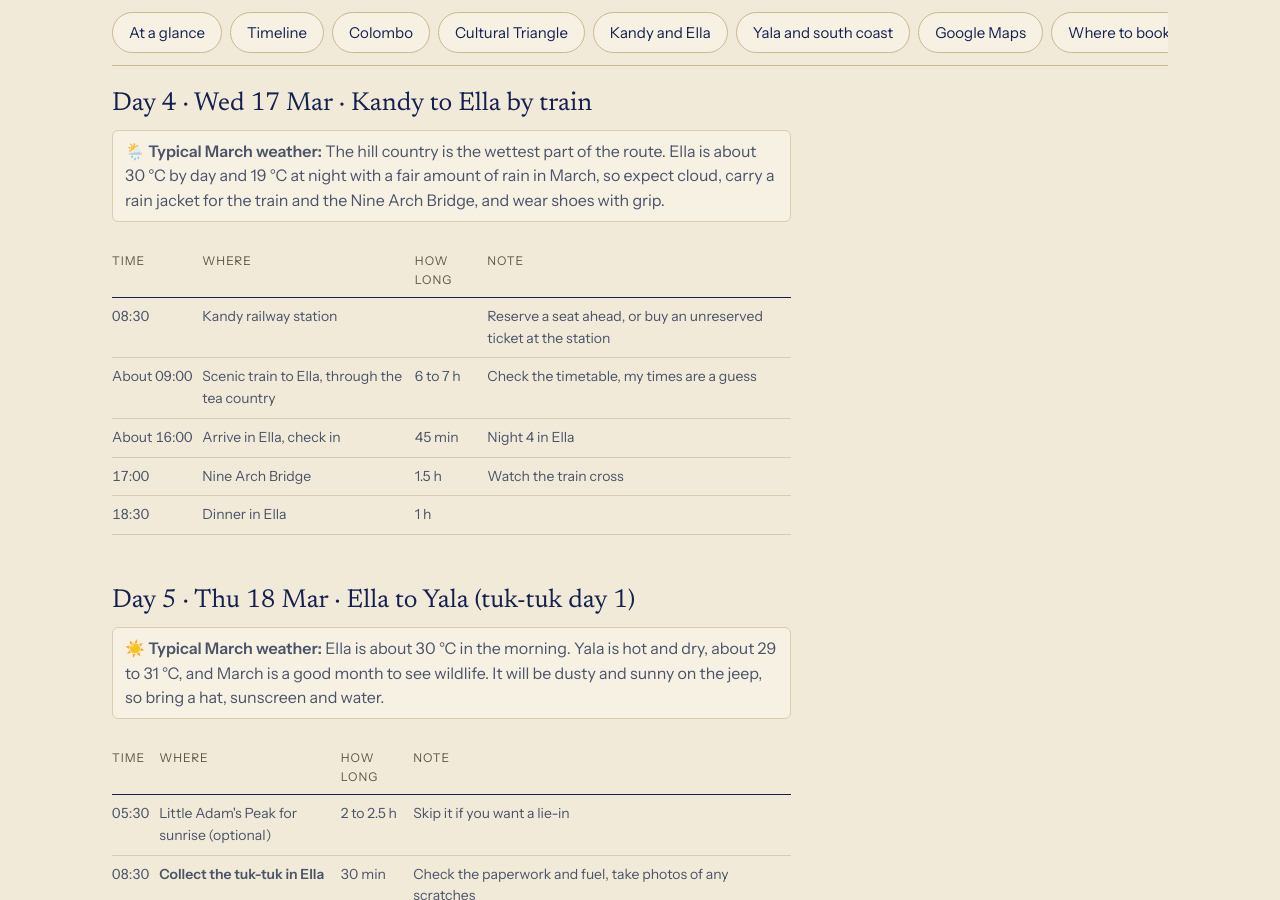
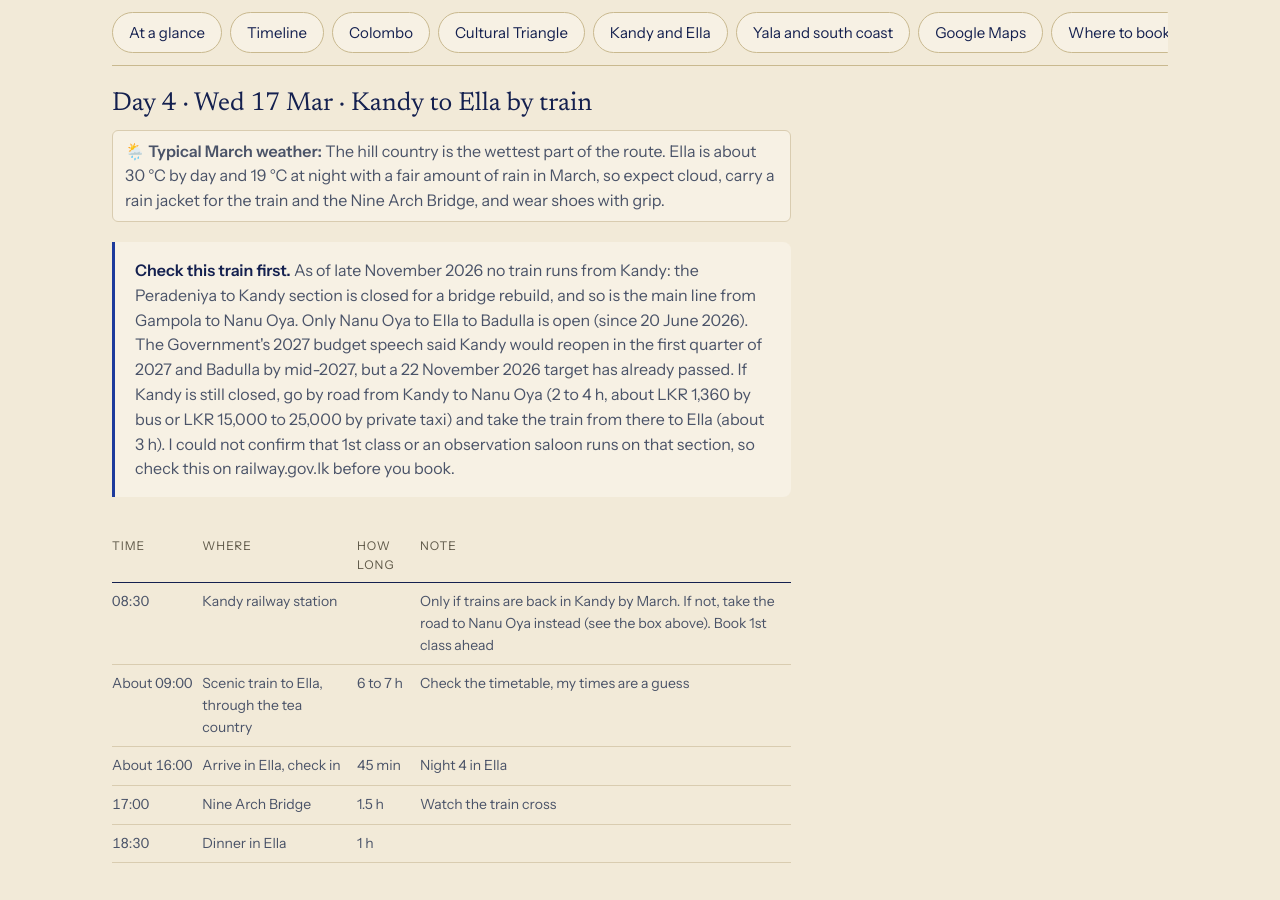
Before and after one commit to gdncomm-aditya-kanoi/Travel-Train, a Jekyll site: the page built from plans/sri-lanka.html, in a window 1280 px wide and 900 px high, scrolled down 5070 px. Built offline with Jekyll 4.4.1, drawn with Linux system fonts in a browser that asks for light colours; some of the changed text lies outside the part shown.

Commit message:
Sri Lanka plan: skip the Lotus Tower deck, add the Kandy to Ella train closure with a Nanu Oya fallback and 1st class notes
Co-Authored-By: Claude <noreply@anthropic.com>

```diff
--- a/assets/plans/sri-lanka-places.csv
+++ b/assets/plans/sri-lanka-places.csv
@@ -3,7 +3,7 @@ Bandaranaike International Airport (CMB),"Bandaranaike International Airport Kat
 Kelaniya Raja Maha Vihara,"Kelaniya Raja Maha Vihara Colombo, Sri Lanka","Temple, free",Colombo,Day 2
 Gangaramaya Temple,"Gangaramaya Temple Colombo, Sri Lanka",About LKR 400,Colombo,Day 2
 Seema Malaka Temple,"Seema Malaka Temple Beira Lake Colombo, Sri Lanka",Floating temple on Beira Lake,Colombo,Day 2
-Colombo Lotus Tower,"Colombo Lotus Tower, Sri Lanka","Observation deck, about USD 20",Colombo,Day 2
+Colombo Lotus Tower,"Colombo Lotus Tower, Sri Lanka","See it from outside, we skip the USD 20 deck",Colombo,Day 2
 "Kiri Kopi, Flower Road","Kiri Kopi Flower Road Colombo, Sri Lanka","Cafe, about 1,400 to 1,800 INR for two",Colombo,Day 2
 Seed cafe,"Seed cafe Colombo, Sri Lanka","Cafe, about 800 to 1,100 INR for two",Colombo,Day 2
 Colombo Mount Hostel,"Colombo Mount Hostel Mount Lavinia, Sri Lanka","Dorm, on the coastal train line",Colombo,"Day 1, 8"
--- a/plans/sri-lanka.html
+++ b/plans/sri-lanka.html
@@ -104,8 +104,9 @@ permalink: /plans/sri-lanka/
 </tbody></table></div>
 <h3 class="day-times">Day 4 · Wed 17 Mar · Kandy to Ella by train</h3>
 <p class="day-weather">🌦️ <strong>Typical March weather:</strong> The hill country is the wettest part of the route. Ella is about 30 °C by day and 19 °C at night with a fair amount of rain in March, so expect cloud, carry a rain jacket for the train and the Nine Arch Bridge, and wear shoes with grip.</p>
+<div class="callout"><strong>Check this train first.</strong> As of late November 2026 no train runs from Kandy: the Peradeniya to Kandy section is closed for a bridge rebuild, and so is the main line from Gampola to Nanu Oya. Only Nanu Oya to Ella to Badulla is open (since 20 June 2026). The Government's 2027 budget speech said Kandy would reopen in the first quarter of 2027 and Badulla by mid-2027, but a 22 November 2026 target has already passed. If Kandy is still closed, go by road from Kandy to Nanu Oya (2 to 4 h, about LKR 1,360 by bus or LKR 15,000 to 25,000 by private taxi) and take the train from there to Ella (about 3 h). I could not confirm that 1st class or an observation saloon runs on that section, so check this on railway.gov.lk before you book.</div>
 <div class="table-scroll"><table class="timetable tl-times"><thead><tr><th>Time</th><th>Where</th><th>How long</th><th>Note</th></tr></thead><tbody>
-<tr><td>08:30</td><td>Kandy railway station</td><td></td><td>Reserve a seat ahead, or buy an unreserved ticket at the station</td></tr>
+<tr><td>08:30</td><td>Kandy railway station</td><td></td><td>Only if trains are back in Kandy by March. If not, take the road to Nanu Oya instead (see the box above). Book 1st class ahead</td></tr>
 <tr><td>About 09:00</td><td>Scenic train to Ella, through the tea country</td><td>6 to 7 h</td><td>Check the timetable, my times are a guess</td></tr>
 <tr><td>About 16:00</td><td>Arrive in Ella, check in</td><td>45 min</td><td>Night 4 in Ella</td></tr>
 <tr><td>17:00</td><td>Nine Arch Bridge</td><td>1.5 h</td><td>Watch the train cross</td></tr>
@@ -161,7 +162,7 @@ permalink: /plans/sri-lanka/
 <tr><td>09:45</td><td>Galle Fort: ramparts, lighthouse, Pedlar Street</td><td>2 h</td><td></td></tr>
 <tr><td>12:00</td><td>Lunch at KiXi Fort Galle</td><td>1 h</td><td></td></tr>
 <tr><td>13:15</td><td><strong>Drop the tuk-tuk in Galle</strong></td><td>30 min</td><td>Return it as agreed with the company</td></tr>
-<tr><td>14:00</td><td>Coastal train from Galle to Colombo</td><td>2.5 to 3 h</td><td>Check the timetable. The Tsunami Museum at Telwatta is on the way</td></tr>
+<tr><td>14:00</td><td>Coastal train from Galle to Colombo</td><td>2.5 to 3 h</td><td>Check the timetable: I could not confirm times. Only one train a day has 1st class (air-conditioned, reserved seats, about LKR 1,000 to 1,440), so plan the afternoon around that train. The Tsunami Museum at Telwatta is on the way</td></tr>
 <tr><td>17:00</td><td>Check in at Colombo Mount Hostel</td><td>30 min</td><td>Night 8. Get off at Mount Lavinia or Fort</td></tr>
 </tbody></table></div>
 <h3 class="day-times">Day 9 · Mon 22 Mar · Colombo and home</h3>
@@ -282,7 +283,7 @@ permalink: /plans/sri-lanka/
 <tr><td>Colombo</td><td>Kelaniya Raja Maha Vihara</td><td>Day 2</td><td>Temple, free</td><td><a href="https://www.google.com/maps/search/?api=1&query=Kelaniya+Raja+Maha+Vihara+Colombo+Sri+Lanka" target="_blank" rel="noopener">Open</a></td></tr>
 <tr><td>Colombo</td><td>Gangaramaya Temple</td><td>Day 2</td><td>About LKR 400</td><td><a href="https://www.google.com/maps/search/?api=1&query=Gangaramaya+Temple+Colombo+Sri+Lanka" target="_blank" rel="noopener">Open</a></td></tr>
 <tr><td>Colombo</td><td>Seema Malaka Temple</td><td>Day 2</td><td>Floating temple on Beira Lake</td><td><a href="https://www.google.com/maps/search/?api=1&query=Seema+Malaka+Temple+Beira+Lake+Colombo+Sri+Lanka" target="_blank" rel="noopener">Open</a></td></tr>
-<tr><td>Colombo</td><td>Colombo Lotus Tower</td><td>Day 2</td><td>Observation deck, about USD 20</td><td><a href="https://www.google.com/maps/search/?api=1&query=Colombo+Lotus+Tower+Sri+Lanka" target="_blank" rel="noopener">Open</a></td></tr>
+<tr><td>Colombo</td><td>Colombo Lotus Tower</td><td>Day 2</td><td>See it from outside, free (we skip the USD 20 deck)</td><td><a href="https://www.google.com/maps/search/?api=1&query=Colombo+Lotus+Tower+Sri+Lanka" target="_blank" rel="noopener">Open</a></td></tr>
 <tr><td>Colombo</td><td>Kiri Kopi, Flower Road</td><td>Day 2</td><td>Cafe, about 1,400 to 1,800 INR for two</td><td><a href="https://www.google.com/maps/search/?api=1&query=Kiri+Kopi+Flower+Road+Colombo+Sri+Lanka" target="_blank" rel="noopener">Open</a></td></tr>
 <tr><td>Colombo</td><td>Seed cafe</td><td>Day 2</td><td>Cafe, about 800 to 1,100 INR for two</td><td><a href="https://www.google.com/maps/search/?api=1&query=Seed+cafe+Colombo+Sri+Lanka" target="_blank" rel="noopener">Open</a></td></tr>
 <tr><td>Colombo</td><td>Colombo Mount Hostel</td><td>Day 1, 8</td><td>Dorm, on the coastal train line</td><td><a href="https://www.google.com/maps/search/?api=1&query=Colombo+Mount+Hostel+Mount+Lavinia+Sri+Lanka" target="_blank" rel="noopener">Open</a></td></tr>
@@ -438,7 +439,7 @@ permalink: /plans/sri-lanka/
 <tr><td>Kelaniya Raja Maha Vihara</td><td>Free</td><td>Free</td><td>Day 2. Donations are welcome.</td></tr>
 <tr><td>Gangaramaya Temple</td><td>About LKR 400</td><td>About LKR 400 (₹112)</td><td>Day 2. Same for everyone.</td></tr>
 <tr><td>Seema Malaka Temple</td><td>Not listed</td><td>Not listed</td><td>Day 2. I found no price, so ask at the gate.</td></tr>
-<tr><td>Colombo Lotus Tower</td><td>About USD 20 (observation deck)</td><td>About USD 20, no SAARC discount</td><td>Day 2. A buffet is sold separately.</td></tr>
+<tr><td>Colombo Lotus Tower</td><td>Free from outside</td><td>Free from outside</td><td>Day 2. We skip the observation deck, which is about USD 20 with no SAARC discount.</td></tr>
 <tr><td>Galle Fort</td><td>Free</td><td>Free</td><td>Day 7. The Galle Fort Museum is about LKR 1,000 for both.</td></tr>
 <tr><td>Nine Arch Bridge, Little Adam's Peak</td><td>Free</td><td>Free</td><td>Day 4. I found no entry price, they are open walks.</td></tr>
 <tr><td>Pidurangala Rock</td><td>About LKR 1,000</td><td>About LKR 1,000 (₹281)</td><td>Extra. The same rate for both.</td></tr>
@@ -501,6 +502,7 @@ permalink: /plans/sri-lanka/
 <section id="checks" class="plan-section">
 <h2>Check these before booking</h2>
 <div class="callout"><ul>
+<li><strong>The hill-country train.</strong> Direct Kandy to Ella trains are not running as of late November 2026. Check railway.gov.lk a month before and have the Nanu Oya plan ready. For 1st class on every train, confirm it is on that train: the Galle to Colombo coast line has one 1st class train a day, and I have not confirmed its Galle departure time.</li>
 <li><strong>The times and distances are my estimates.</strong> The 90 and 110 km tuk-tuk legs, the train and bus times and the safari slot all need checking in Google Maps and with the operators.</li>
 <li><strong>Tuk-tuk paperwork.</strong> Without your licence, a physical International Driving Permit and the local permit stamped for 3-wheelers, you cannot rent. Check that your Indian licence class covers a three-wheeler, and get the one-way surcharge, the insurance excess and the Galle drop-off in writing.</li>
 <li><strong>Three people in one tuk-tuk.</strong> Confirm that the model and the bags fit.</li>
```
